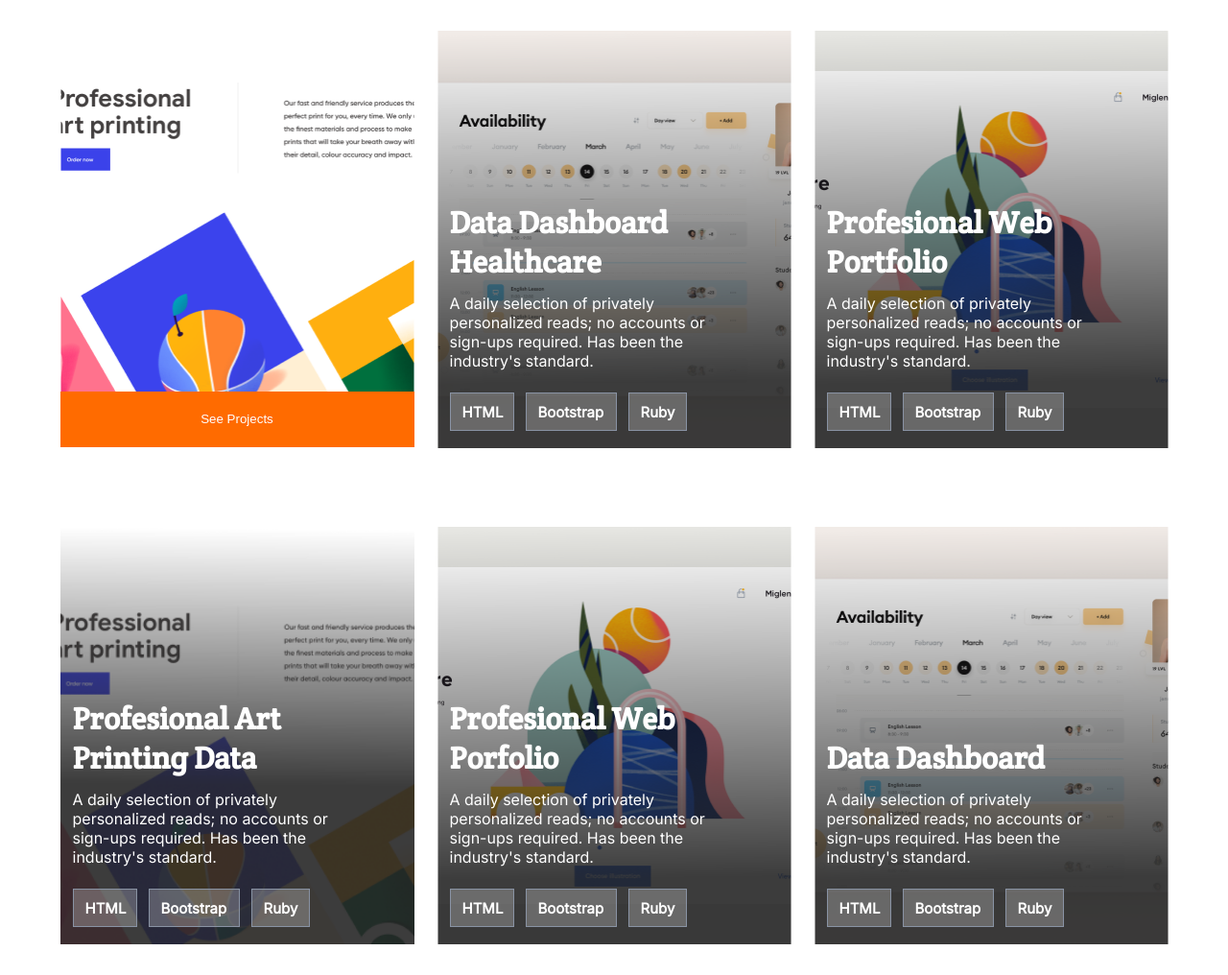
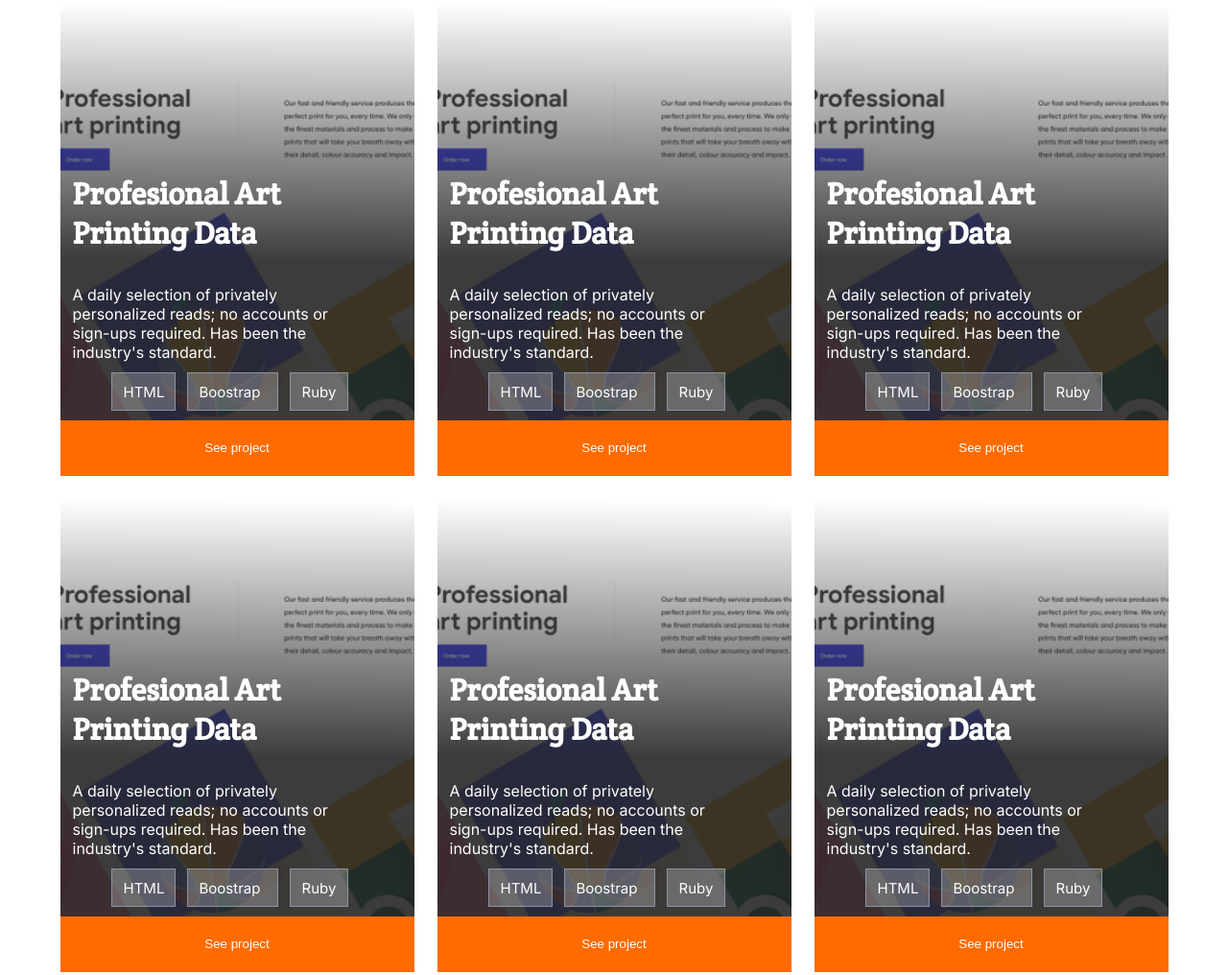
Before and after one commit to Zven94/portfolio, a plain HTML site: page index.html in a window 1280 px wide. Shown: the part 1731-2747 px from the top of the page at 96% size. Drawn offline with Linux system fonts and the light colour scheme.

Commit message:
Restruc html file and add cards with js

```diff
--- a/index.html
+++ b/index.html
@@ -122,104 +122,12 @@
 
         <!-- my-works -->
 
-        <div class="grid-3-movile" id="projectCards">
-
+        <div class="projectCards" id="projectCards">
+        </div>
+        <div class="projectCards">
         </div>
 
-        <!-- my-works 1/6 for desktop -->
-
-        <div class="grid-3-desktop">
-            <section class="sec section-3-desktop">
-                <img src="images/img-placeholder.png" alt="work example" class="img-w1">
-                <button class="button-2" type="submit">See Projects</button>
-            </section>
-
-        <!-- my-works 2/6-->
-
-        <section class="sec section-3">
-            <img src="images/dashboard.png" alt="work example" class="img-w1">
-            <div class="div-4">
-                <h2 class="header-4">Data Dashboard Healthcare</h2>
-                <p class="para-3">A daily selection of privately personalized
-                    reads; no accounts or sign-ups required.
-                    Has been the industry's standard.</p>
-            </div>
-            <div class="tech-stack-2">
-                <h4 class="h4-5">HTML</h4>
-                <h4 class="h4-6">Bootstrap</h4>
-                <h4 class="h4-7">Ruby</h4>
-            </div>
-        </section>
-
-        <!-- my-works 3/6-->
-
-        <section class="sec section-3">
-            <img src="images/web-portfolio.png" alt="work example" class="img-w1">
-            <div class="div-4">
-                <h2 class="header-4">Profesional Web Portfolio</h2>
-                <p class="para-3">A daily selection of privately personalized
-                    reads; no accounts or sign-ups required.
-                    Has been the industry's standard.</p>
-            </div>
-            <div class="tech-stack-2">
-                <h4 class="h4-5">HTML</h4>
-                <h4 class="h4-6">Bootstrap</h4>
-                <h4 class="h4-7">Ruby</h4>
-            </div>
-        </section>
-
-        <!-- my-works 4/6-->
-
-        <section class="sec section-3">
-            <img src="images/project-example.png" alt="work example" class="img-w1">
-            <div class="div-4">
-                <h2 class="header-4">Profesional Art Printing Data</h2>
-                <p class="para-3">A daily selection of privately personalized
-                    reads; no accounts or sign-ups required.
-                    Has been the industry's standard.</p>
-            </div>
-            <div class="tech-stack-2">
-                <h4 class="h4-5">HTML</h4>
-                <h4 class="h4-6">Bootstrap</h4>
-                <h4 class="h4-7">Ruby</h4>
-            </div>
-        </section>
-
-        <!-- my-works 5/6-->
-
-        <section class="sec section-3">
-            <img src="images/web-portfolio.png" alt="work example" class="img-w1">
-            <div class="div-4">
-                <h2 class="header-4">Profesional Web Porfolio</h2>
-                <p class="para-3">A daily selection of privately personalized
-                    reads; no accounts or sign-ups required.
-                    Has been the industry's standard.</p>
-            </div>
-            <div class="tech-stack-2">
-                <h4 class="h4-5">HTML</h4>
-                <h4 class="h4-6">Bootstrap</h4>
-                <h4 class="h4-7">Ruby</h4>
-            </div>
-        </section>
-
-        <!-- my-works 6/6-->
-
-        <section class="sec section-3">
-            <img src="images/dashboard.png" alt="work example" class="img-w1">
-            <div class="div-4">
-                <h2 class="header-4">Data Dashboard</h2>
-                <p class="para-3">A daily selection of privately personalized
-                    reads; no accounts or sign-ups required.
-                    Has been the industry's standard.</p>
-            </div>
-            <div class="tech-stack-2">
-                <h4 class="h4-5">HTML</h4>
-                <h4 class="h4-6">Bootstrap</h4>
-                <h4 class="h4-7">Ruby</h4>
-            </div>
-
-        </section>
-    </div>
+        <!-- my pop Up -->
     <div class="contPopUp" id="contPopUp">
         <div class="contentPopUp" id="contentPopUp">
             <div class="popUp-main">
--- a/main.js
+++ b/main.js
@@ -61,10 +61,10 @@ function exitPopUp () {
 function creatCardTemplate (i) {
 
  //------- set parent where create cards -----
-
+ const anchoPantalla = window.innerWidth;
  const contenedor = document.getElementById('projectCards');
 
-  //------- create div with a class "sec" -----
+ //------- create div with a class "sec" -----
 
   const divElement = document.createElement("div");
   divElement.classList.add('sec');
@@ -255,6 +255,5 @@ let myArr = [ new myCardTemplate (
 for (let i = 0; i < 6; i += 1) {
 
   //call function to create card
-
   creatCardTemplate(i)
 }
--- a/style.css
+++ b/style.css
@@ -20,14 +20,6 @@
   }
 
   #name-l {
-    display: none;
-  }
-
-  .section-3-desktop {
-    display: none;
-  }
-
-  .grid-3-desktop {
     display: none;
   }
 
@@ -250,7 +242,7 @@
     align-items: center;
   }
 
-  .grid-3-movile {
+  .projectCards {
     position: relative;
     width: 100%;
     top: 139px;
@@ -888,10 +880,6 @@
   }
 
   .section-3 {
-    display: none;
-  }
-
-  .grid-3-movile {
     display: none;
   }
 
@@ -1243,7 +1231,7 @@
 
   /* ---  add other projects   --- */
 
-  .grid-3-desktop {
+  .projectCards {
     width: 369px;
     display: grid;
     grid-template-columns: repeat(3, 1fr);
@@ -1389,22 +1377,9 @@
 
   /* -- disable buttons -- */
 
-  .button-2-desk {
-    display: none;
-  }
-
-  .section-3-desktop {
-    display: flex;
-    flex-direction: column;
-    justify-content: center;
-    position: relative;
-    flex-grow: 0;
-  }
-
   .button-2 {
     z-index: 1;
     position: relative;
-    top: -30px;
     color: white;
     background-color: #ff6b00;
     width: 369px;
@@ -1440,7 +1415,7 @@
     position: absolute;
     width: 295px;
     font-size: 32px;
-    bottom: -70px;
+    bottom: -40px;
     left: 13px;
   }
 
@@ -1450,15 +1425,16 @@
     position: absolute;
     width: 280px;
     font-size: 16px;
-    top: 41px;
+    top: 32px;
     left: 13px;
   }
 
   .tech-stack-2 {
+    list-style: none;
     color: white;
     width: 247px;
     display: flex;
-    bottom: 27px;
+    bottom: -5px;
     left: 13px;
     position: absolute;
     flex-direction: row;
```
